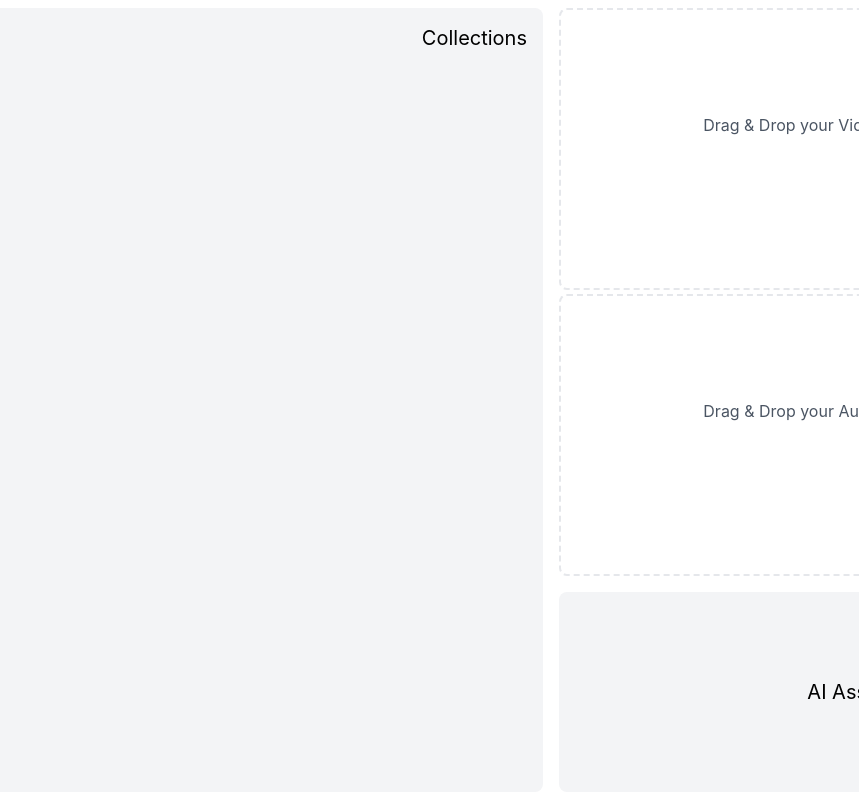
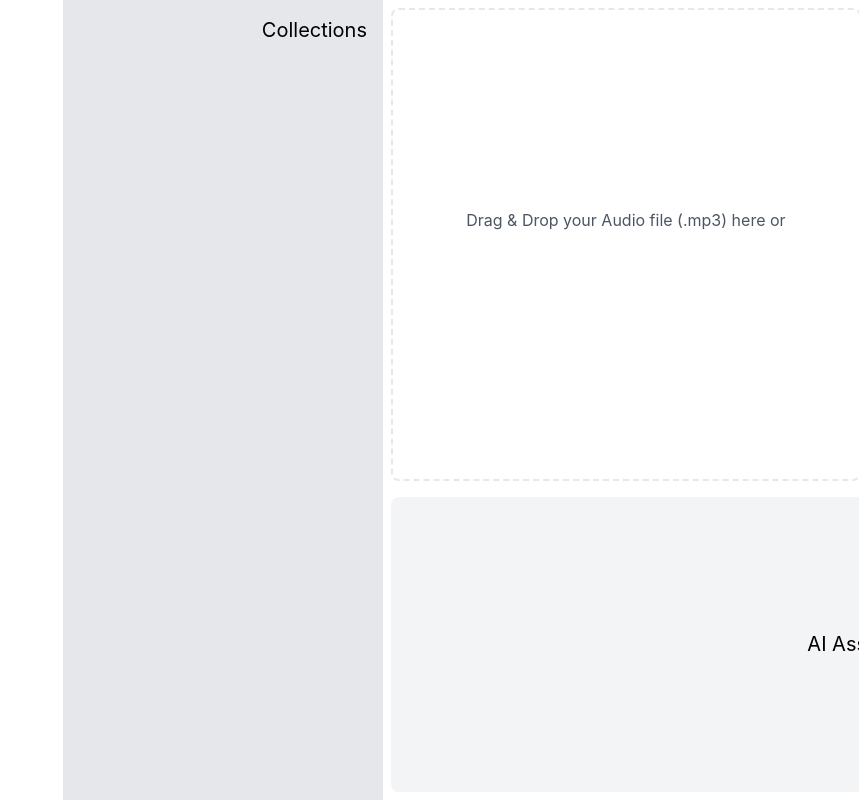
Before and after one commit to 0123meir/SegMentor, a React (Vite) app in the folder frontend/: page / in a window 1280 px wide. Shown: the whole page, without its empty margins (421-1280 px from the left). Built offline with nearby package versions, Linux system fonts and the light colour scheme.

Commit message:
Changed the design a little to make more room for the video

```diff
--- a/frontend/src/components/AIAssistant.tsx
+++ b/frontend/src/components/AIAssistant.tsx
@@ -1,5 +1,5 @@
 export const AIAssistant = () => {
-    return <div className="h-1/4 bg-gray-100 rounded-lg m-2 flex items-center justify-center">
+    return <div className="h-full bg-gray-100 rounded-lg m-2 flex items-center justify-center">
     <p className="text-xl">AI Assistant</p>
   </div>
 }
--- a/frontend/src/components/Collections.tsx
+++ b/frontend/src/components/Collections.tsx
@@ -1,5 +1,5 @@
 export const Collections = () => {
-    return <div className="w-1/2 bg-gray-100 rounded-lg m-2 p-4">
+    return <div className="w-1/4 bg-gray-200 p-4">
     <p className="text-xl">Collections</p>
   </div>
 }
--- a/frontend/src/components/LecturePlayer.tsx
+++ b/frontend/src/components/LecturePlayer.tsx
@@ -21,7 +21,7 @@ const LecturePlayer = () => {
   };
 
   return (
-    <div className="flex flex-col flex-grow m-2 gap-1">
+    <div className="flex flex-grow m-2 gap-1" style={{height: '80rem'}}>
       {!videoFile && (
         <FileDropZone dropZoneOptions={{
           accept: {"video/mp4": [".mp4"]},
--- a/frontend/src/components/VideoPlayer.tsx
+++ b/frontend/src/components/VideoPlayer.tsx
@@ -3,7 +3,7 @@ export interface VideoPlayerProps {
 }
 const VideoPlayer = (props: VideoPlayerProps) => {
   return (
-    <div className="video-player mb-4">
+    <div className="video-player">
     <video className="w-full rounded-md" controls>
       <source src={props.url} type="video/mp4" />
       Your browser does not support the video tag.
```
